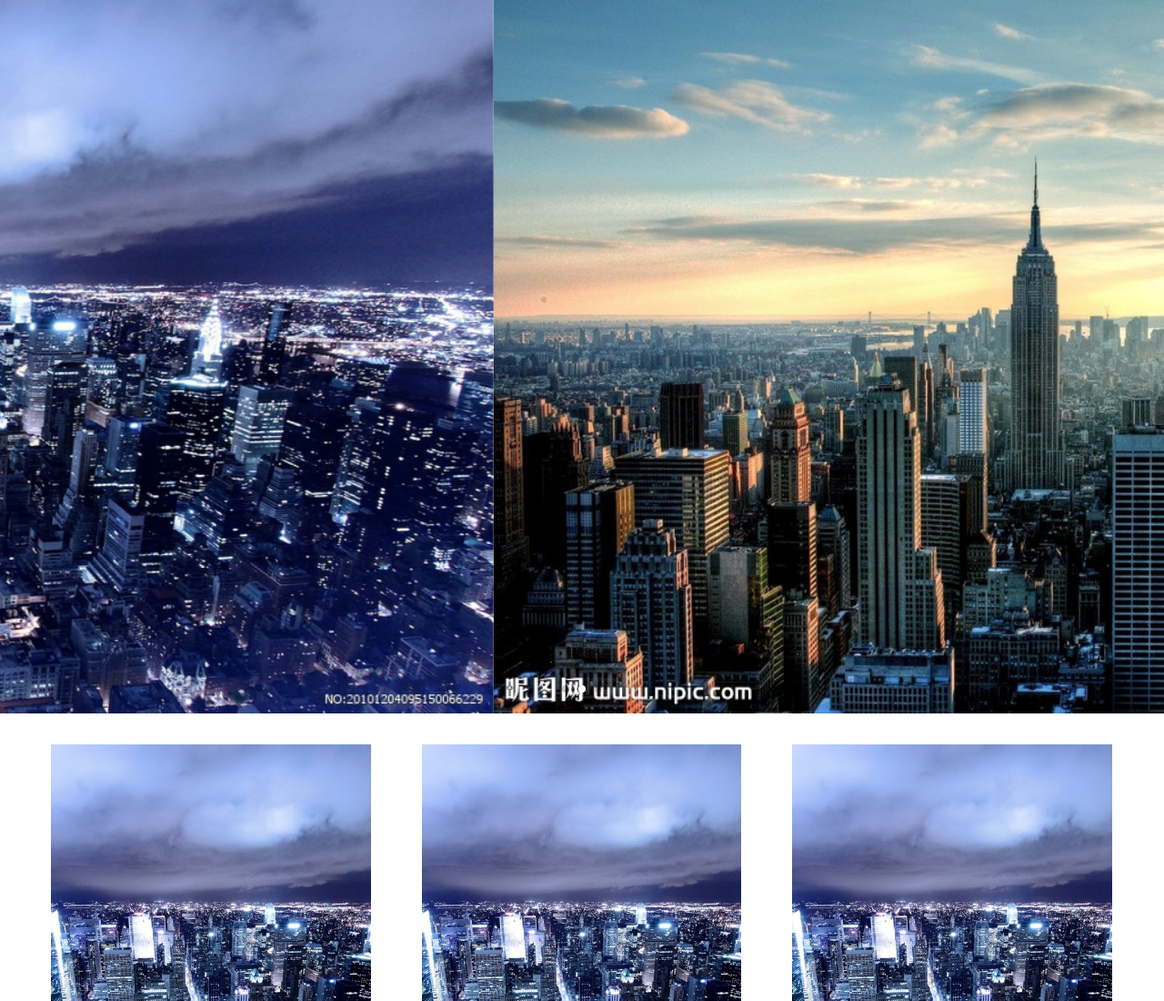
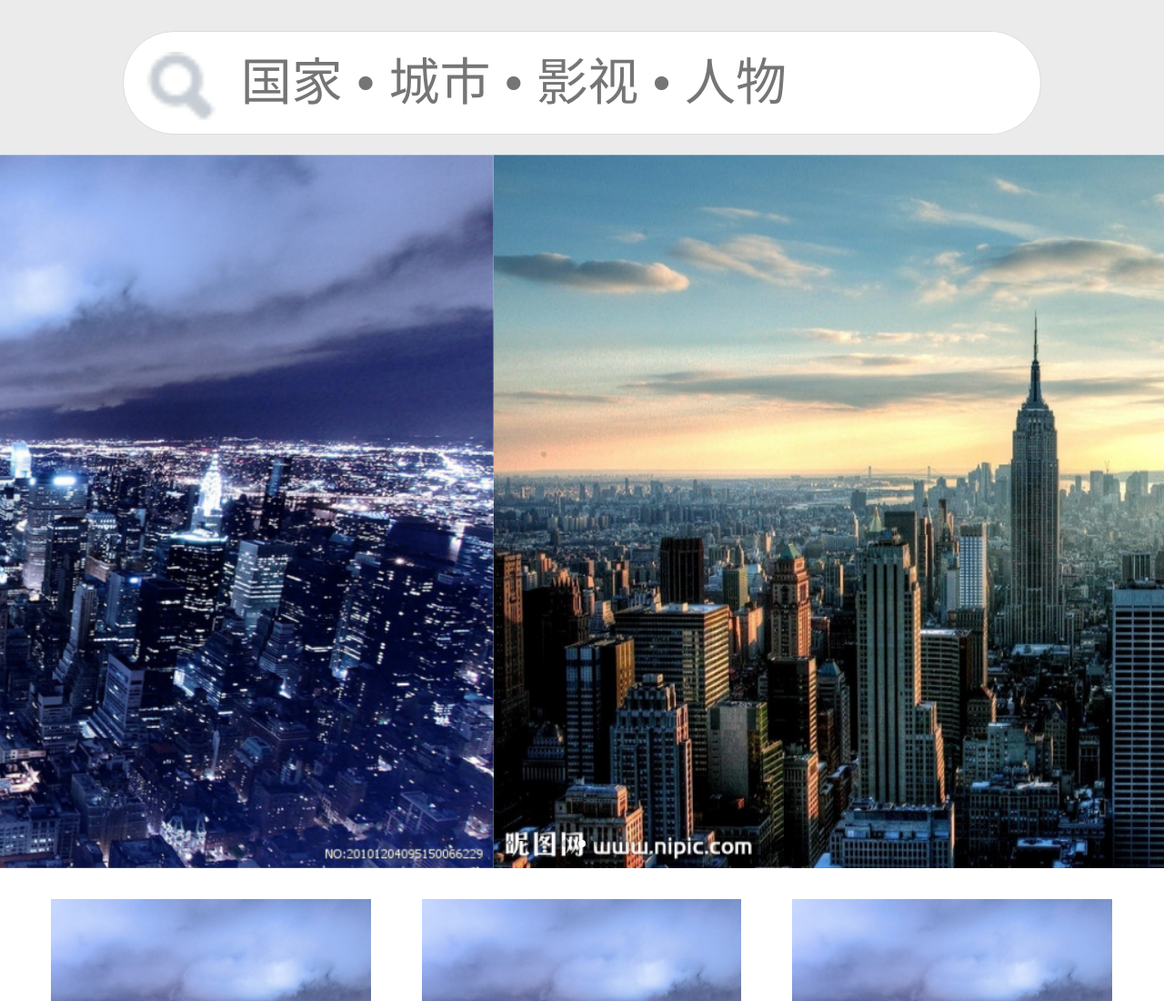
Before and after one commit to Juffive/yinghu, a plain HTML site: page index.html in a window 1280 px wide. Shown: the top 1100 px of the page at 91% size. Drawn offline with Linux system fonts and the light colour scheme.

Commit message:
首页增加搜索框

```diff
--- a/css/index.css
+++ b/css/index.css
@@ -16,6 +16,43 @@ body, html{
 .clearfix{
 	overflow: auto;
 	*zoom: 1;
+}
+
+.index-search{
+	position: relative;
+	width: 100%;
+	height: auto;
+	padding: .6rem 0rem 0.4rem 0rem;
+	background: rgb(235, 235, 235);
+}
+.index-search .index-search-input{
+	margin: 0rem auto;
+	width: 18rem;
+	height: 2rem;
+	overflow: hidden;
+	background: rgb(255, 255, 255);
+	border-radius: 1rem;
+	border: 1px solid rgb(220, 220, 220);
+}
+.index-search .index-search-input .search-icon{
+	display: inline-block;
+	float: left;
+	margin-left: .3rem;
+	width: 2rem;
+	height: 100%;
+	background: url("./../src/images/icons.png") no-repeat;
+	background-size: 200% auto;
+	background-position: 0.1rem 0.4rem;
+}
+.index-search .index-search-input .search-input{
+	margin-left: 0rem;
+	width: 15rem;
+	height: 100%;
+	border: 0px;
+	font-size: 1rem;
+}
+.index-search .index-search-input .search-input:focus{
+	outline: none;
 }
 
 .index-swiper-container{
--- a/index.html
+++ b/index.html
@@ -34,7 +34,12 @@
 </head>
 <body>
 	<div class="body-wrapper">
-
+		<div class="index-search">
+			<div class="index-search-input">
+				<span class="search-icon"></span>
+				<input type="text" class="search-input" placeholder="国家 • 城市 • 影视 • 人物"/>
+			</div>
+		</div>
 		<div class="index-swiper-container">
 			<div class="swiper-wrapper">
 				<div class="swiper-slide">
```
Also changed, not shown: src/images/icons.png (added).
